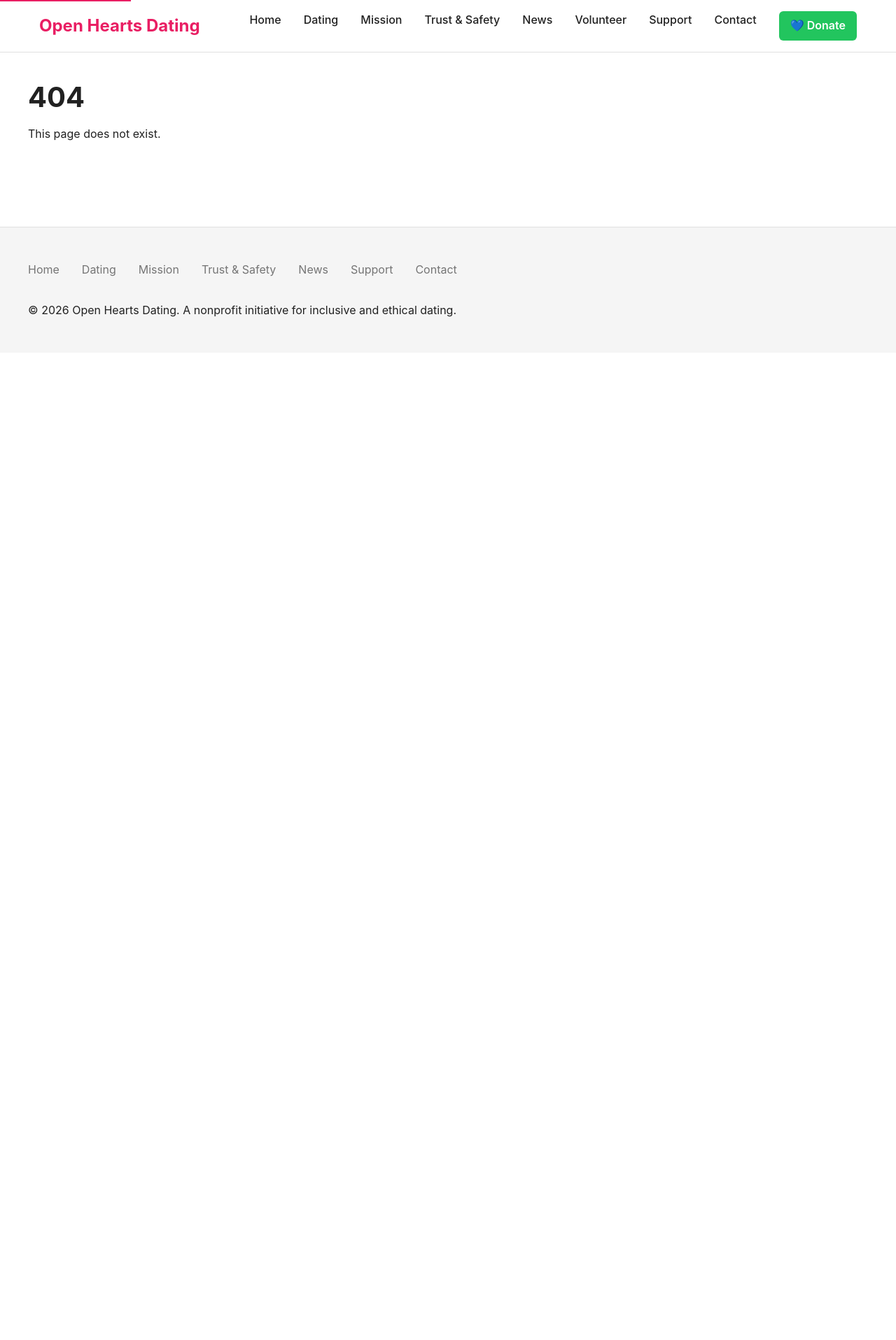
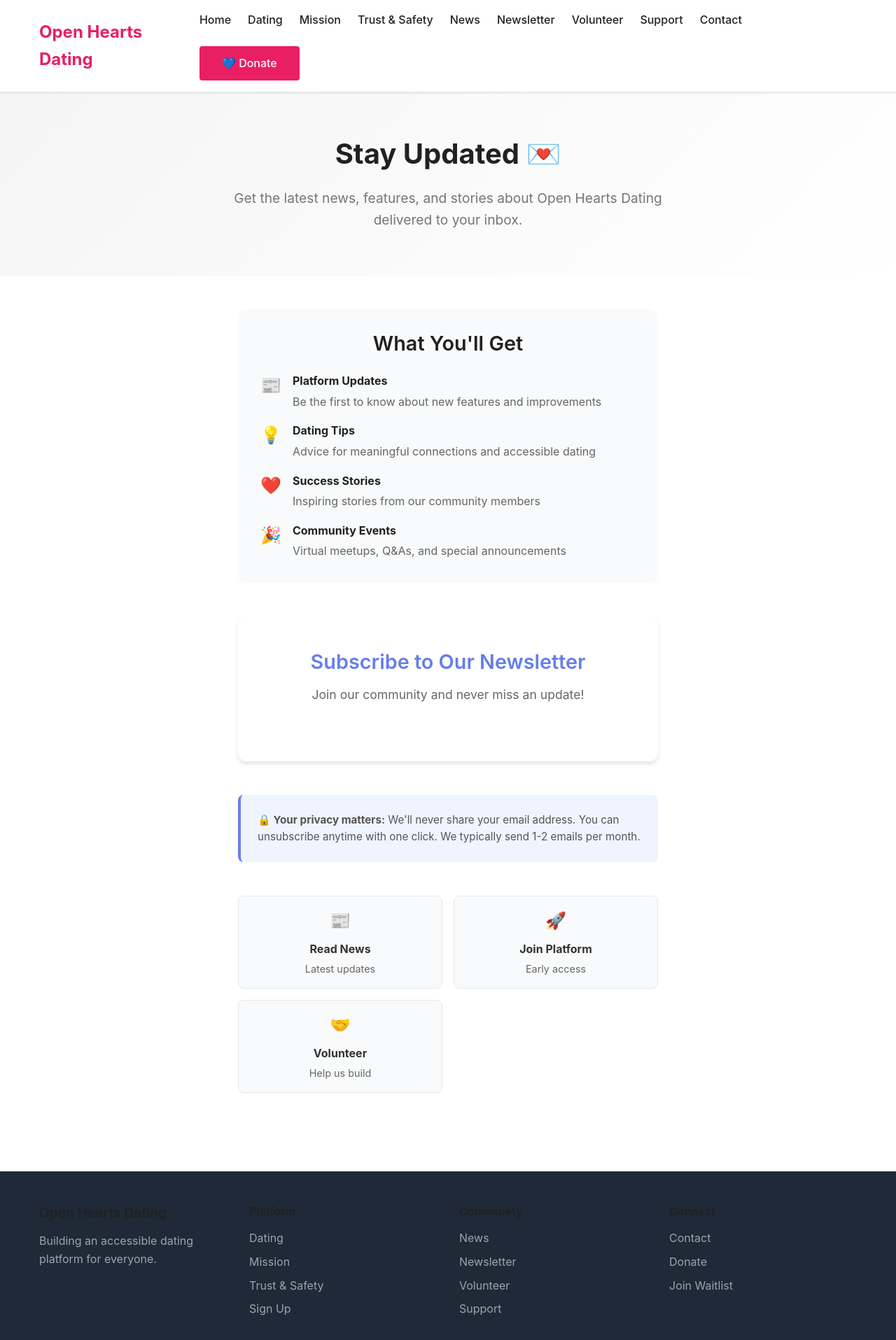
Before and after one commit to chevrutah247/openheartsdating, a Next.js app: page /newsletter in a window 1280 px wide. Before the commit this address had no page. Shown: the top 1915 px of the page at 70% size. Before the commit the page ends 800 px from the top, so only its background shows below. Built offline with nearby package versions, Linux system fonts and the light colour scheme.

Commit message:
Add newsletter page + fix navbar spacing

```diff
--- a/app/globals.css
+++ b/app/globals.css
@@ -108,83 +108,60 @@ button {
   padding: 0 var(--spacing-unit);
 }
 
-/* Header */
-.header {
-  background-color: var(--color-background);
-  border-bottom: 1px solid var(--color-border);
+/* Navbar */
+.navbar {
+  background: white;
+  border-bottom: 1px solid #e5e7eb;
+  padding: 1rem 0;
   position: sticky;
   top: 0;
   z-index: 50;
-  backdrop-filter: blur(10px);
-  background-color: rgba(255, 255, 255, 0.95);
+  box-shadow: 0 1px 3px rgba(0,0,0,0.1);
 }
 
-.header-content {
-  max-width: var(--max-width);
-  margin: 0 auto;
-  padding: 1rem var(--spacing-unit);
+.navbar .container {
   display: flex;
   justify-content: space-between;
   align-items: center;
 }
 
-.logo {
+.navbar .logo {
   font-size: 1.5rem;
   font-weight: 700;
-  color: var(--color-primary);
-}
-
-.nav {
-  display: flex;
-  gap: 2rem;
-  list-style: none;
-}
-
-.nav a {
-  color: var(--color-text);
-  font-weight: 500;
+  color: #e91e63;
   text-decoration: none;
 }
 
-.nav a:hover,
-.nav a:focus {
-  color: var(--color-primary);
+.navbar .logo:hover {
   text-decoration: none;
 }
 
-/* Main content */
-.main {
-  min-height: calc(100vh - 200px);
+.navbar .nav-links {
+  display: flex;
+  align-items: center;
+  gap: 1.5rem;
+  flex-wrap: wrap;
 }
 
-/* Footer */
-.footer {
-  background-color: var(--color-background-alt);
-  border-top: 1px solid var(--color-border);
-  padding: 3rem var(--spacing-unit) 2rem;
-  margin-top: 4rem;
+.navbar .nav-links a {
+  color: #212121;
+  font-weight: 500;
+  text-decoration: none;
+  transition: color 0.2s;
+  white-space: nowrap;
 }
 
-.footer-content {
-  max-width: var(--max-width);
-  margin: 0 auto;
+.navbar .nav-links a:hover {
+  color: #e91e63;
+  text-decoration: none;
 }
 
-.footer-nav {
-  display: flex;
-  flex-wrap: wrap;
-  gap: 2rem;
-  margin-bottom: 2rem;
-  list-style: none;
+.navbar .nav-links .button {
+  color: white;
 }
 
-.footer-nav a {
-  color: var(--color-text-light);
-}
-
-.footer-copyright {
-  color: var(--color-text-light);
-  font-size: 0.875rem;
+.navbar .nav-links .button:hover {
+  color: white;
 }
 
 /* Hero section */
@@ -256,7 +233,44 @@ button {
   color: white;
 }
 
+/* Footer */
+.footer {
+  background-color: var(--color-background-alt);
+  border-top: 1px solid var(--color-border);
+  padding: 3rem var(--spacing-unit) 2rem;
+  margin-top: 4rem;
+}
+
+.footer-content {
+  max-width: var(--max-width);
+  margin: 0 auto;
+}
+
+.footer-nav {
+  display: flex;
+  flex-wrap: wrap;
+  gap: 2rem;
+  margin-bottom: 2rem;
+  list-style: none;
+}
+
+.footer-nav a {
+  color: var(--color-text-light);
+}
+
+.footer-copyright {
+  color: var(--color-text-light);
+  font-size: 0.875rem;
+}
+
 /* Responsive */
+@media (max-width: 1024px) {
+  .navbar .nav-links {
+    gap: 1rem;
+    font-size: 0.9rem;
+  }
+}
+
 @media (max-width: 768px) {
   h1 {
     font-size: 2rem;
@@ -266,15 +280,16 @@ button {
     font-size: 1.75rem;
   }
 
-  .header-content {
+  .navbar .container {
     flex-direction: column;
     gap: 1rem;
   }
 
-  .nav {
+  .navbar .nav-links {
     flex-direction: column;
-    gap: 1rem;
+    width: 100%;
     text-align: center;
+    gap: 0.75rem;
   }
 
   .hero {
--- a/app/layout.tsx
+++ b/app/layout.tsx
@@ -1,70 +1,10 @@
+import './globals.css'
 import type { Metadata } from 'next'
-import './globals.css'
+import Link from 'next/link'
 
 export const metadata: Metadata = {
-  metadataBase: new URL('https://openheartsdating.com'),
-  title: {
-    default: 'Open Hearts Dating — Inclusive Dating Platform for People with Disabilities',
-    template: '%s | Open Hearts Dating',
-  },
-  description:
-    'Open Hearts Dating is a nonprofit inclusive dating platform connecting people with disabilities. Join our accessible dating community and find meaningful relationships.',
-  keywords: [
-    'inclusive dating platform',
-    'dating for people with disabilities',
-    'accessible dating website',
-    'nonprofit dating platform',
-    'disability dating community',
-    'accessible dating',
-    'inclusive dating',
-    'disability dating site',
-  ],
-  authors: [{ name: 'Open Hearts Dating' }],
-  creator: 'Open Hearts Dating',
-  publisher: 'Open Hearts Dating',
-  formatDetection: {
-    email: false,
-    address: false,
-    telephone: false,
-  },
-  openGraph: {
-    type: 'website',
-    locale: 'en_US',
-    url: 'https://openheartsdating.com',
-    siteName: 'Open Hearts Dating',
-    title: 'Open Hearts Dating — Inclusive Dating Platform for People with Disabilities',
-    description:
-      'Open Hearts Dating is a nonprofit inclusive dating platform connecting people with disabilities.',
-    images: [
-      {
-        url: '/og-image.jpg',
-        width: 1200,
-        height: 630,
-        alt: 'Open Hearts Dating - Inclusive Dating Platform',
-      },
-    ],
-  },
-  twitter: {
-    card: 'summary_large_image',
-    title: 'Open Hearts Dating — Inclusive Dating Platform for People with Disabilities',
-    description:
-      'Open Hearts Dating is a nonprofit inclusive dating platform connecting people with disabilities.',
-    images: ['/og-image.jpg'],
-  },
-  robots: {
-    index: true,
-    follow: true,
-    googleBot: {
-      index: true,
-      follow: true,
-      'max-video-preview': -1,
-      'max-image-preview': 'large',
-      'max-snippet': -1,
-    },
-  },
-  verification: {
-    google: 'nZ-Ls-Vfq0yn4m6KtG-tHJ9wEu04lDKZafqqSSN-FBU',
-  },
+  title: 'Open Hearts Dating',
+  description: 'Accessible dating platform for people with disabilities',
 }
 
 export default function RootLayout({
@@ -72,144 +12,116 @@ export default function RootLayout({
 }: {
   children: React.ReactNode
 }) {
-  // Структурированные данные для Google
-  const organizationSchema = {
-    '@context': 'https://schema.org',
-    '@type': 'Organization',
-    name: 'Open Hearts Dating',
-    description: 'Nonprofit accessible dating platform for people with disabilities',
-    url: 'https://openheartsdating.com',
-    logo: 'https://openheartsdating.com/logo.png',
-    contactPoint: {
-      '@type': 'ContactPoint',
-      contactType: 'Customer Service',
-      url: 'https://openheartsdating.com/contact',
-    },
-  }
-
-  const websiteSchema = {
-    '@context': 'https://schema.org',
-    '@type': 'WebSite',
-    name: 'Open Hearts Dating',
-    url: 'https://openheartsdating.com',
-    description: 'Accessible and inclusive dating platform for people with disabilities',
-    inLanguage: 'en-US',
-  }
-
   return (
     <html lang="en">
-      <head>
-        {/* Google Analytics */}
-        <script
-          async
-          src="https://www.googletagmanager.com/gtag/js?id=G-WKKP8V5V5C"
-        />
-        <script
-          dangerouslySetInnerHTML={{
-            __html: `
-              window.dataLayer = window.dataLayer || [];
-              function gtag(){dataLayer.push(arguments);}
-              gtag('js', new Date());
-              gtag('config', 'G-WKKP8V5V5C');
-            `,
-          }}
-        />
+      <body>
+        <nav className="navbar">
+          <div className="container">
+            <Link href="/" className="logo">
+              Open Hearts Dating
+            </Link>
+            <div className="nav-links">
+              <Link href="/">Home</Link>
+              <Link href="/dating">Dating</Link>
+              <Link href="/mission">Mission</Link>
+              <Link href="/trust">Trust & Safety</Link>
+              <Link href="/news">News</Link>
+              <Link href="/newsletter">Newsletter</Link>
+              <Link href="/volunteer">Volunteer</Link>
+              <Link href="/support">Support</Link>
+              <Link href="/contact">Contact</Link>
+              <Link href="https://gofund.me/77c6e9a3" className="button" target="_blank" rel="noopener noreferrer">
+                💙 Donate
+              </Link>
+            </div>
+          </div>
+        </nav>
 
-        {/* MailerLite Universal Script */}
-        <script
-          dangerouslySetInnerHTML={{
-            __html: `
-              (function(w,d,e,u,f,l,n){w[f]=w[f]||function(){(w[f].q=w[f].q||[])
-              .push(arguments);},l=d.createElement(e),l.async=1,l.src=u,
-              n=d.getElementsByTagName(e)[0],n.parentNode.insertBefore(l,n);})
-              (window,document,'script','https://assets.mailerlite.com/js/universal.js','ml');
-              ml('account', '2031376');
-            `,
-          }}
-        />
+        {children}
 
-        {/* Структурированные данные для SEO */}
-        <script
-          type="application/ld+json"
-          dangerouslySetInnerHTML={{
-            __html: JSON.stringify(organizationSchema),
-          }}
-        />
-        <script
-          type="application/ld+json"
-          dangerouslySetInnerHTML={{
-            __html: JSON.stringify(websiteSchema),
-          }}
-        />
-      </head>
-      <body>
-        {/* Skip link for accessibility */}
-        <a href="#main-content" className="skip-to-main">
-          Skip to main content
-        </a>
+        <footer style={{
+          background: '#1f2937',
+          color: 'white',
+          padding: '3rem 0 2rem',
+          marginTop: '4rem'
+        }}>
+          <div className="container">
+            <div style={{
+              display: 'grid',
+              gridTemplateColumns: 'repeat(auto-fit, minmax(200px, 1fr))',
+              gap: '2rem',
+              marginBottom: '2rem'
+            }}>
+              {/* Column 1 */}
+              <div>
+                <h3 style={{ marginBottom: '1rem', fontSize: '1.2rem' }}>Open Hearts Dating</h3>
+                <p style={{ color: '#9ca3af', lineHeight: '1.6' }}>
+                  Building an accessible dating platform for everyone.
+                </p>
+              </div>
 
-        {/* Global Header */}
-        <header className="header" role="banner">
-          <div className="header-content">
-            <div className="logo">
-              <a href="/">Open Hearts Dating</a>
+              {/* Column 2 */}
+              <div>
+                <h4 style={{ marginBottom: '1rem', fontSize: '1rem' }}>Platform</h4>
+                <div style={{ display: 'flex', flexDirection: 'column', gap: '0.5rem' }}>
+                  <Link href="/dating" style={{ color: '#9ca3af', textDecoration: 'none' }}>Dating</Link>
+                  <Link href="/mission" style={{ color: '#9ca3af', textDecoration: 'none' }}>Mission</Link>
+                  <Link href="/trust" style={{ color: '#9ca3af', textDecoration: 'none' }}>Trust & Safety</Link>
+                  <Link href="/signup" style={{ color: '#9ca3af', textDecoration: 'none' }}>Sign Up</Link>
+                </div>
+              </div>
+
+              {/* Column 3 */}
+              <div>
+                <h4 style={{ marginBottom: '1rem', fontSize: '1rem' }}>Community</h4>
+                <div style={{ display: 'flex', flexDirection: 'column', gap: '0.5rem' }}>
+                  <Link href="/news" style={{ color: '#9ca3af', textDecoration: 'none' }}>News</Link>
+                  <Link href="/newsletter" style={{ color: '#9ca3af', textDecoration: 'none' }}>Newsletter</Link>
+                  <Link href="/volunteer" style={{ color: '#9ca3af', textDecoration: 'none' }}>Volunteer</Link>
+                  <Link href="/support" style={{ color: '#9ca3af', textDecoration: 'none' }}>Support</Link>
+                </div>
+              </div>
+
+              {/* Column 4 */}
+              <div>
+                <h4 style={{ marginBottom: '1rem', fontSize: '1rem' }}>Connect</h4>
+                <div style={{ display: 'flex', flexDirection: 'column', gap: '0.5rem' }}>
+                  <Link href="/contact" style={{ color: '#9ca3af', textDecoration: 'none' }}>Contact</Link>
+                  <a href="https://gofund.me/77c6e9a3" target="_blank" rel="noopener noreferrer" style={{ color: '#9ca3af', textDecoration: 'none' }}>Donate</a>
+                  <Link href="/join" style={{ color: '#9ca3af', textDecoration: 'none' }}>Join Waitlist</Link>
+                </div>
+              </div>
             </div>
-            <nav aria-label="Main navigation">
-              <ul className="nav">
-                <li><a href="/">Home</a></li>
-                <li><a href="/dating">Dating</a></li>
-                <li><a href="/mission">Mission</a></li>
-                <li><a href="/trust">Trust & Safety</a></li>
-                <li><a href="/news">News</a></li>
-                <li><a href="/volunteer">Volunteer</a></li>
-                <li><a href="/support">Support</a></li>
-                <li><a href="/contact">Contact</a></li>
-                <li>
-                  <a
-                    href="https://gofund.me/2ce8664b"
-                    target="_blank"
-                    rel="noopener noreferrer"
-                    style={{
-                      background: '#22c55e',
-                      color: 'white',
-                      padding: '0.5rem 1rem',
-                      borderRadius: '6px',
-                      fontWeight: '600',
-                      display: 'inline-block',
-                      transition: 'all 0.3s ease'
-                    }}
-                  >
-                    💙 Donate
-                  </a>
-                </li>
-              </ul>
-            </nav>
-          </div>
-        </header>
 
-        {/* Main content */}
-        <main id="main-content" role="main">
-          {children}
-        </main>
+            {/* Newsletter CTA */}
+            <div style={{
+              padding: '2rem',
+              background: '#374151',
+              borderRadius: '8px',
+              marginBottom: '2rem',
+              textAlign: 'center'
+            }}>
+              <h3 style={{ marginBottom: '0.5rem' }}>Stay Updated 💌</h3>
+              <p style={{ color: '#9ca3af', marginBottom: '1rem' }}>
+                Get the latest news and updates delivered to your inbox
+              </p>
+              <Link href="/newsletter" className="button" style={{
+                display: 'inline-block',
+                padding: '0.75rem 1.5rem'
+              }}>
+                Subscribe to Newsletter
+              </Link>
+            </div>
 
-        {/* Global Footer */}
-        <footer className="footer" role="contentinfo">
-          <div className="footer-content">
-            <nav aria-label="Footer navigation">
-              <ul className="footer-nav">
-                <li><a href="/">Home</a></li>
-                <li><a href="/dating">Dating</a></li>
-                <li><a href="/mission">Mission</a></li>
-                <li><a href="/trust">Trust & Safety</a></li>
-                <li><a href="/news">News</a></li>
-                <li><a href="/support">Support</a></li>
-                <li><a href="/contact">Contact</a></li>
-              </ul>
-            </nav>
-            <p>
-              © {new Date().getFullYear()} Open Hearts Dating.
-              A nonprofit initiative for inclusive and ethical dating.
-            </p>
+            <div style={{
+              paddingTop: '2rem',
+              borderTop: '1px solid #374151',
+              textAlign: 'center',
+              color: '#9ca3af',
+              fontSize: '0.9rem'
+            }}>
+              <p>© 2026 Open Hearts Dating. Built with 💙 for everyone.</p>
+            </div>
           </div>
         </footer>
       </body>
--- /dev/null
+++ b/app/newsletter/page.tsx
@@ -0,0 +1,196 @@
+import type { Metadata } from 'next'
+import Script from 'next/script'
+
+export const metadata: Metadata = {
+  title: 'Newsletter - Open Hearts Dating',
+  description: 'Subscribe to our newsletter and get the latest updates about Open Hearts Dating.',
+}
+
+export default function NewsletterPage() {
+  return (
+    <>
+      {/* MailerLite Universal Script */}
+      <Script id="mailerlite-universal" strategy="afterInteractive">
+        {`
+          (function(w,d,e,u,f,l,n){w[f]=w[f]||function(){(w[f].q=w[f].q||[])
+          .push(arguments);},l=d.createElement(e),l.async=1,l.src=u,
+          n=d.getElementsByTagName(e)[0],n.parentNode.insertBefore(l,n);})
+          (window,document,'script','https://assets.mailerlite.com/js/universal.js','ml');
+          ml('account', '2031376');
+        `}
+      </Script>
+
+      <section className="hero">
+        <div className="container">
+          <h1>Stay Updated 💌</h1>
+          <p style={{ fontSize: '1.2rem', maxWidth: '700px', margin: '0 auto' }}>
+            Get the latest news, features, and stories about Open Hearts Dating delivered to your inbox.
+          </p>
+        </div>
+      </section>
+
+      <section className="content-section">
+        <div className="container">
+          <div style={{ maxWidth: '600px', margin: '0 auto' }}>
+
+            {/* What You'll Get */}
+            <div style={{
+              marginBottom: '3rem',
+              padding: '2rem',
+              background: '#f9fafb',
+              borderRadius: '12px'
+            }}>
+              <h2 style={{ fontSize: '1.8rem', marginBottom: '1.5rem', textAlign: 'center' }}>
+                What You'll Get
+              </h2>
+
+              <div style={{ display: 'grid', gap: '1rem' }}>
+                <div style={{ display: 'flex', gap: '1rem', alignItems: 'start' }}>
+                  <span style={{ fontSize: '1.5rem' }}>📰</span>
+                  <div>
+                    <strong>Platform Updates</strong>
+                    <p style={{ margin: '0.25rem 0 0', color: '#666' }}>
+                      Be the first to know about new features and improvements
+                    </p>
+                  </div>
+                </div>
+
+                <div style={{ display: 'flex', gap: '1rem', alignItems: 'start' }}>
+                  <span style={{ fontSize: '1.5rem' }}>💡</span>
+                  <div>
+                    <strong>Dating Tips</strong>
+                    <p style={{ margin: '0.25rem 0 0', color: '#666' }}>
+                      Advice for meaningful connections and accessible dating
+                    </p>
+                  </div>
+                </div>
+
+                <div style={{ display: 'flex', gap: '1rem', alignItems: 'start' }}>
+                  <span style={{ fontSize: '1.5rem' }}>❤️</span>
+                  <div>
+                    <strong>Success Stories</strong>
+                    <p style={{ margin: '0.25rem 0 0', color: '#666' }}>
+                      Inspiring stories from our community members
+                    </p>
+                  </div>
+                </div>
+
+                <div style={{ display: 'flex', gap: '1rem', alignItems: 'start' }}>
+                  <span style={{ fontSize: '1.5rem' }}>🎉</span>
+                  <div>
+                    <strong>Community Events</strong>
+                    <p style={{ margin: '0.25rem 0 0', color: '#666' }}>
+                      Virtual meetups, Q&As, and special announcements
+                    </p>
+                  </div>
+                </div>
+              </div>
+            </div>
+
+            {/* Newsletter Form */}
+            <div style={{
+              padding: '3rem 2rem',
+              background: 'white',
+              borderRadius: '12px',
+              boxShadow: '0 4px 6px rgba(0,0,0,0.1)',
+              marginBottom: '3rem'
+            }}>
+              <h2 style={{
+                fontSize: '1.8rem',
+                marginBottom: '1rem',
+                textAlign: 'center',
+                color: '#667eea'
+              }}>
+                Subscribe to Our Newsletter
+              </h2>
+              <p style={{
+                textAlign: 'center',
+                color: '#666',
+                marginBottom: '2rem',
+                fontSize: '1.1rem'
+              }}>
+                Join our community and never miss an update!
+              </p>
+
+              {/* MailerLite Embedded Form */}
+              <div className="ml-embedded" data-form="nIiPAl"></div>
+            </div>
+
+            {/* Privacy Note */}
+            <div style={{
+              padding: '1.5rem',
+              background: '#f0f4ff',
+              borderRadius: '8px',
+              borderLeft: '4px solid #667eea',
+              marginBottom: '2rem'
+            }}>
+              <p style={{ margin: 0, fontSize: '0.95rem', color: '#555' }}>
+                <strong>🔒 Your privacy matters:</strong> We'll never share your email address.
+                You can unsubscribe anytime with one click. We typically send 1-2 emails per month.
+              </p>
+            </div>
+
+            {/* Additional CTAs */}
+            <div style={{
+              display: 'grid',
+              gridTemplateColumns: 'repeat(auto-fit, minmax(200px, 1fr))',
+              gap: '1rem',
+              marginTop: '3rem'
+            }}>
+              <a href="/news" style={{
+                padding: '1rem',
+                background: '#f9fafb',
+                borderRadius: '8px',
+                textAlign: 'center',
+                textDecoration: 'none',
+                color: '#333',
+                border: '1px solid #e5e7eb',
+                transition: 'all 0.2s'
+              }}>
+                <div style={{ fontSize: '1.5rem', marginBottom: '0.5rem' }}>📰</div>
+                <strong>Read News</strong>
+                <p style={{ margin: '0.25rem 0 0', fontSize: '0.9rem', color: '#666' }}>
+                  Latest updates
+                </p>
+              </a>
+
+              <a href="/join" style={{
+                padding: '1rem',
+                background: '#f9fafb',
+                borderRadius: '8px',
+                textAlign: 'center',
+                textDecoration: 'none',
+                color: '#333',
+                border: '1px solid #e5e7eb',
+                transition: 'all 0.2s'
+              }}>
+                <div style={{ fontSize: '1.5rem', marginBottom: '0.5rem' }}>🚀</div>
+                <strong>Join Platform</strong>
+                <p style={{ margin: '0.25rem 0 0', fontSize: '0.9rem', color: '#666' }}>
+                  Early access
+                </p>
+              </a>
+
+              <a href="/volunteer" style={{
+                padding: '1rem',
+                background: '#f9fafb',
+                borderRadius: '8px',
+                textAlign: 'center',
+                textDecoration: 'none',
+                color: '#333',
+                border: '1px solid #e5e7eb',
+                transition: 'all 0.2s'
+              }}>
+                <div style={{ fontSize: '1.5rem', marginBottom: '0.5rem' }}>🤝</div>
+                <strong>Volunteer</strong>
+                <p style={{ margin: '0.25rem 0 0', fontSize: '0.9rem', color: '#666' }}>
+                  Help us build
+                </p>
+              </a>
+            </div>
+          </div>
+        </div>
+      </section>
+    </>
+  )
+}
```
